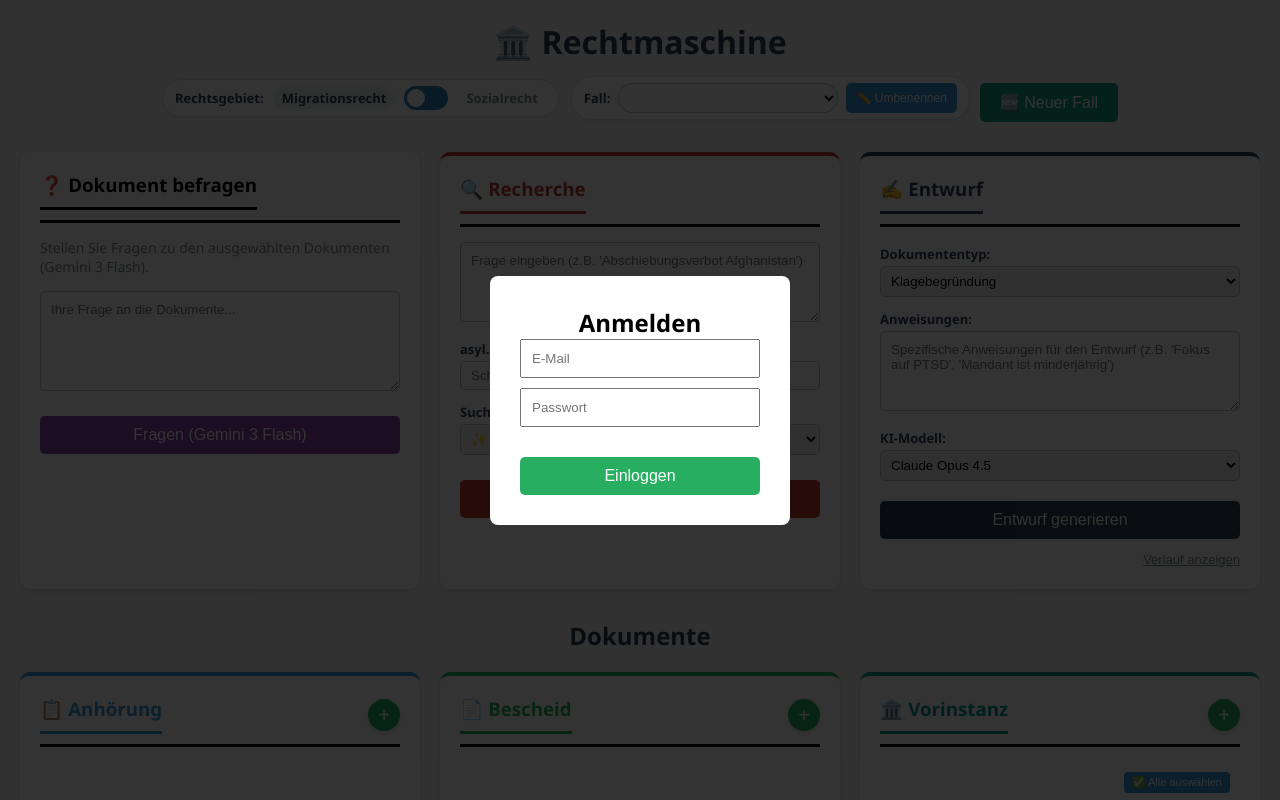
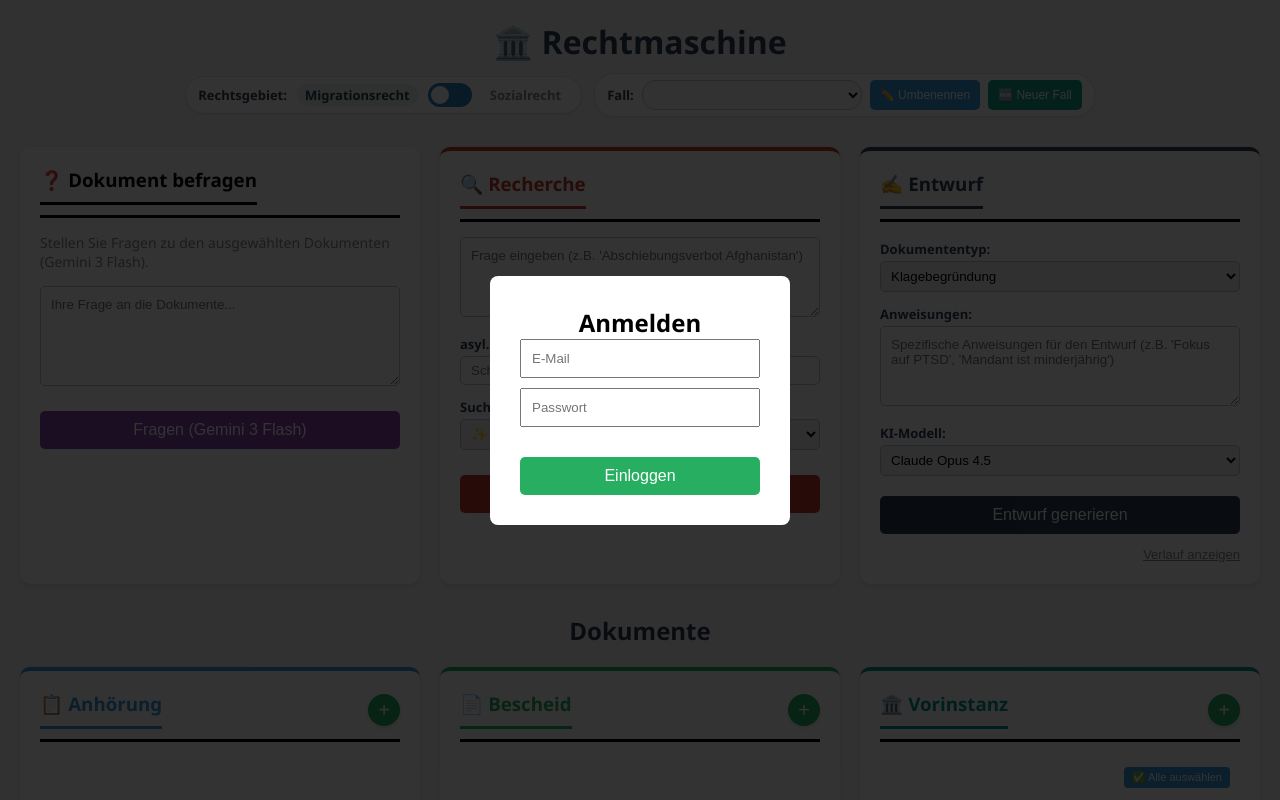
Before and after one commit to derspotter/rechtmaschine, a Python web app: template app/templates/index.html in a window 1280 px wide. Run offline with Jinja, Linux system fonts and the light colour scheme; the template is opened without the code that fills it, so the values that code supplies are empty.

Commit message:
ui: move Neuer Fall into case pill

```diff
--- a/app/templates/index.html
+++ b/app/templates/index.html
@@ -45,11 +45,10 @@
                     <button class="btn btn-small" onclick="renameCurrentCase()" title="Aktuellen Fall umbenennen">
                         ✏️ Umbenennen
                     </button>
+                    <button class="btn btn-small btn-success" data-new-case-button onclick="createNewCaseFlow(event)">
+                        🆕 Neuer Fall
+                    </button>
                 </div>
-
-                <button class="btn btn-success" data-new-case-button onclick="createNewCaseFlow(event)">
-                    🆕 Neuer Fall
-                </button>
 
                 <!-- Keep the hard reset available but out of the main workflow -->
                 <button class="btn btn-danger" data-reset-button onclick="resetApplication(event)" style="display: none;">
```
